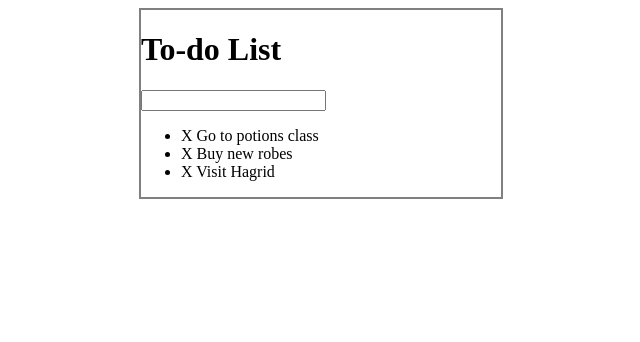
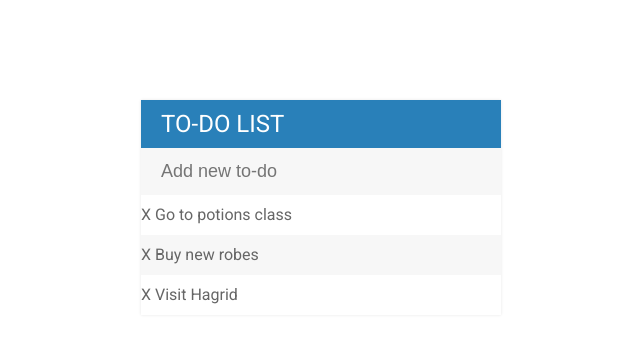
Before and after one commit to artofbeatbox/TWDB_TodoList, a plain HTML site: page index.html in a window 1280 px wide. Shown: the whole page, without its empty margins (319-959 px from the left). Drawn offline with Linux system fonts and the light colour scheme.

Commit message:
Styling Pt. 1

```diff
--- a/assets/css/todos.css
+++ b/assets/css/todos.css
@@ -1,7 +1,55 @@
+h1 {
+	background: #2980b9;
+	color: white;
+	margin: 0;
+	padding: 10px 20px;
+	text-transform: uppercase;
+	font-size: 24px;
+	font-weight: normal;
+}
+
+ul {
+	list-style: none;
+	margin: 0;
+	padding: 0;
+}
+
+body {
+	font-family: 'Roboto';
+}
+
+li {
+	background: #ffffff;
+	height: 40px;
+	line-height: 40px;
+	color: #666666;
+}
+
+li:nth-child(2n) {
+	background: #f7f7f7;
+}
+
+input {
+	font-size: 18px;
+	background-color: #f7f7f7;
+	width: 100%;
+	padding: 13px 13px 13px 20px;
+	box-sizing: border-box;
+	border: none;
+}
+
+input:focus {
+	color: #2980b9;
+	background: #ffffff;
+	border: 3px solid #2980b9;
+	outline: none;
+}
+
 #container {
 	width: 360px;
-	margin: 0 auto;
-	border: 2px solid gray;
+	margin: 100px auto;
+	background: #f7f7f7;
+	box-shadow: 0 0 3px rgba(0,0,0, 0.1);
 }
 
 .completed {
--- a/index.html
+++ b/index.html
@@ -3,6 +3,7 @@
 <head>
 	<title>To-do List</title>
 	<link rel="stylesheet" type="text/css" href="assets/css/todos.css">
+	<link href="https://fonts.googleapis.com/css?family=Roboto:400,500,700" rel="stylesheet">
 	<script type="text/javascript" src="assets/js/lib/jquery-2.1.4.min.js"></script>
 </head>
 <body>
@@ -10,8 +11,7 @@
 <div id="container">
 	<h1>To-do List</h1>
 	<!-- <button></button> -->
-	<input type="text">
-
+	<input type="text" placeholder="Add new to-do">
 	<ul>
 		<li><span>X</span> Go to potions class</li>
 		<li><span>X</span> Buy new robes</li>
```
